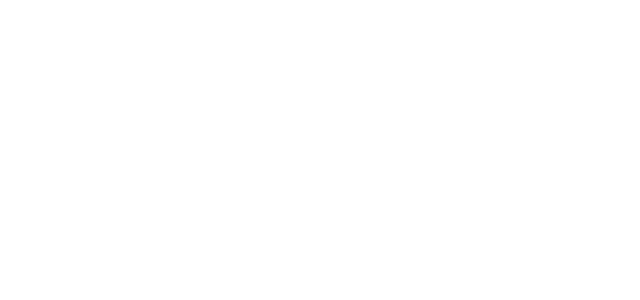
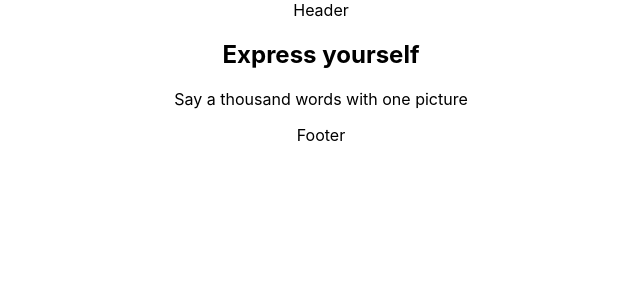
Before and after one commit to debbyuzuegbu/v42-geckos-team-11, a React (Create React App) app: page / in a window 1280 px wide. Shown: the top 300 px of the page, without its empty margins (319-959 px from the left). Built offline with nearby package versions, Linux system fonts and the light colour scheme.

Commit message:
created home component

```diff
--- a/src/components/Footer.js
+++ b/src/components/Footer.js
@@ -0,0 +1,9 @@
+import React from 'react'
+
+const Footer = () => {
+  return (
+    <div>Footer</div>
+  )
+}
+
+export default Footer
--- a/src/components/Header.js
+++ b/src/components/Header.js
@@ -0,0 +1,9 @@
+import React from 'react'
+
+const Header = () => {
+  return (
+    <div>Header</div>
+  )
+}
+
+export default Header
--- a/src/components/Home.js
+++ b/src/components/Home.js
@@ -0,0 +1,16 @@
+import React from 'react'
+
+const Home = () => {
+  return (
+    <div>
+         <div>
+        <h2>Express yourself</h2>
+        <p>Say a thousand words with one picture</p>
+    </div>
+    <div></div>
+    </div>
+
+  )
+}
+
+export default Home
--- a/src/index.js
+++ b/src/index.js
@@ -1,17 +1,14 @@
-import React from 'react';
-import ReactDOM from 'react-dom/client';
-import './index.css';
-import App from './App';
-import reportWebVitals from './reportWebVitals';
+import React from "react";
+import ReactDOM from "react-dom/client";
+import { BrowserRouter } from "react-router-dom";
+import "./index.css";
+import App from "./App";
 
-const root = ReactDOM.createRoot(document.getElementById('root'));
+const root = ReactDOM.createRoot(document.getElementById("root"));
 root.render(
   <React.StrictMode>
-    <App />
+    <BrowserRouter>
+      <App />
+    </BrowserRouter>
   </React.StrictMode>
 );
-
-// If you want to start measuring performance in your app, pass a function
-// to log results (for example: reportWebVitals(console.log))
-// or send to an analytics endpoint. Learn more: https://bit.ly/CRA-vitals
-reportWebVitals();
```
Also changed, not shown: src/App.js (+4 -3 lines), src/components/Box.jsx (added, +22 -0 lines), 1 other file (tests, documents, lock files or other folders).
